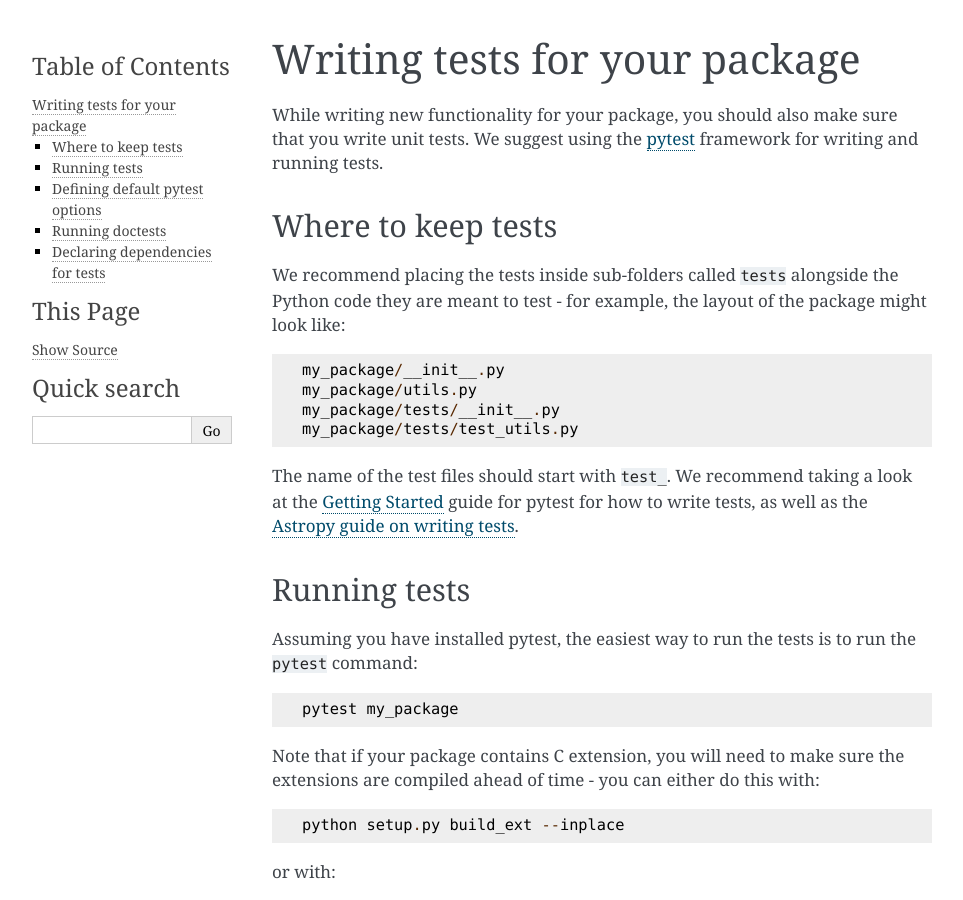
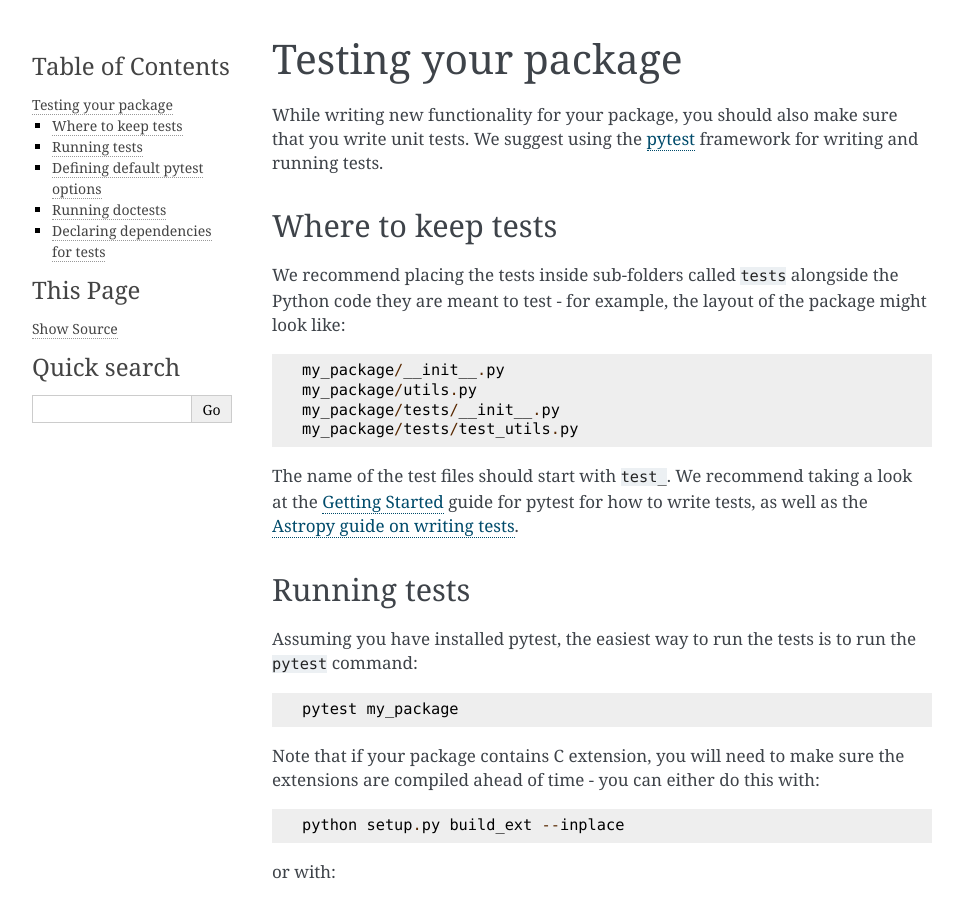
Before and after one commit to OpenAstronomy/packaging-guide, a Sphinx documentation site: the page built from docs/tests.rst, in a window 1280 px wide and 900 px high. Shown: the whole window, without its empty margins (148-1111 px from the left). Built offline with Sphinx 7.4.7, drawn with Linux system fonts in a browser that asks for light colours.

Commit message:
Simplify title

```diff
--- a/docs/tests.rst
+++ b/docs/tests.rst
@@ -1,5 +1,5 @@
-Writing tests for your package
-==============================
+Testing your package
+====================
 
 While writing new functionality for your package, you should also make sure that
 you write unit tests. We suggest using the `pytest <https://docs.pytest.org/>`_
```
